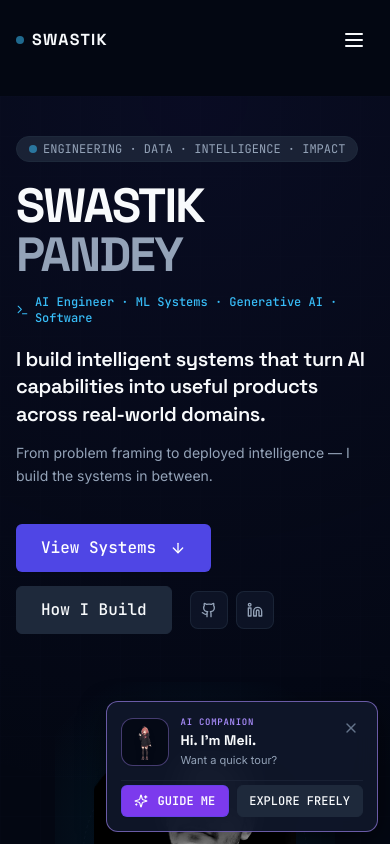
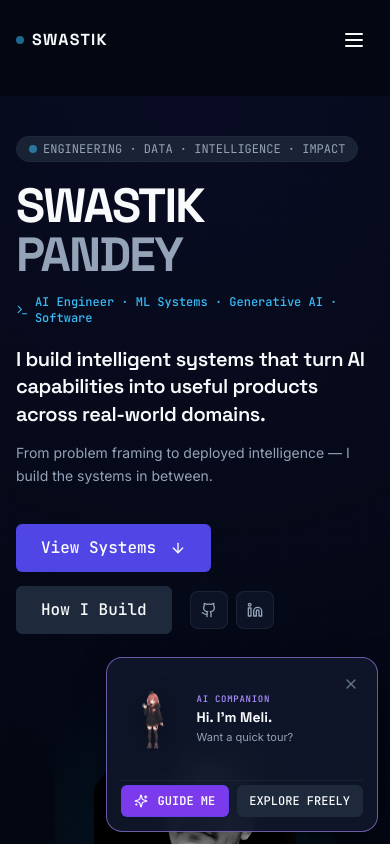
Before and after one commit to SwastikPandey1024/portfolio, a React (Vite) app: page / in a window 390 px wide. Shown: the top 844 px of the page. Built offline with nearby package versions, Linux system fonts and the light colour scheme.

Commit message:
fix(meli): prominent character avatar scale and decouple speaker mute from card collapse

```diff
--- a/src/components/meli/MeliGuideWidget.tsx
+++ b/src/components/meli/MeliGuideWidget.tsx
@@ -72,13 +72,17 @@ export const MeliGuideWidget: React.FC = () => {
               animate={{ opacity: 1, y: 0, scale: 1 }}
               exit={{ opacity: 0, y: prefersReducedMotion ? 0 : 10, scale: 0.95 }}
               transition={{ duration: 0.35, delay: prefersReducedMotion ? 0 : 0.6 }}
-              className="surface-card p-3.5 sm:p-5 border border-semantic-violet/60 bg-surface/95 backdrop-blur-md shadow-surface-elevated rounded-xl flex flex-col gap-3 max-w-[340px] sm:max-w-[380px]"
+              className="surface-card p-3.5 sm:p-5 border border-semantic-violet/60 bg-surface/95 backdrop-blur-md shadow-surface-elevated rounded-2xl flex flex-col gap-3 max-w-[340px] sm:max-w-[390px]"
             >
               <div className="flex items-start justify-between gap-3">
                 <div className="flex items-center gap-3">
-                  <div className="w-12 h-12 sm:w-14 sm:h-14 rounded-xl bg-canvas/80 border border-semantic-violet/40 p-1 flex items-center justify-center shrink-0 shadow-sm">
-                    <MeliSprite state="greeting" size="md" className="w-full h-full" />
-                  </div>
+                  <motion.div
+                    animate={prefersReducedMotion ? {} : { y: [0, -3, 0] }}
+                    transition={{ duration: 3, repeat: Infinity, ease: 'easeInOut' }}
+                    className="shrink-0"
+                  >
+                    <MeliSprite state="greeting" size="avatar" className="w-16 h-24 sm:w-18 sm:h-26" />
+                  </motion.div>
                   <div>
                     <span className="font-mono text-[9px] sm:text-[10px] text-semantic-violet uppercase tracking-wider font-semibold block">
                       AI COMPANION
@@ -86,7 +90,7 @@ export const MeliGuideWidget: React.FC = () => {
                     <h4 id="meli-prompt-title" className="font-display text-sm sm:text-base font-bold text-content-primary">
                       {MELI_FIRST_VISIT.title}
                     </h4>
-                    <p className="font-body text-[11px] sm:text-xs text-content-muted mt-0.5">
+                    <p className="font-body text-[11px] sm:text-xs text-content-muted mt-0.5 leading-relaxed">
                       {MELI_FIRST_VISIT.prompt}
                     </p>
                   </div>
@@ -125,8 +129,8 @@ export const MeliGuideWidget: React.FC = () => {
             </motion.div>
           )}
 
-          {/* 2. Expanded Active Contextual Guide Card */}
-          {guideEnabled && guideExpanded && !isFirstVisitPrompt && currentGuidance && !guideMuted && (
+          {/* 2. Expanded Active Contextual Guide Card with Prominent Character Avatar */}
+          {guideEnabled && guideExpanded && !isFirstVisitPrompt && currentGuidance && (
             <motion.div
               key={`meli-guide-${currentGuidance.sectionId}`}
               id="meli-guide-panel"
@@ -137,7 +141,7 @@ export const MeliGuideWidget: React.FC = () => {
               exit={{ opacity: 0, y: prefersReducedMotion ? 0 : 10 }}
               transition={{ duration: 0.2 }}
               className={cn(
-                'surface-card p-3 sm:p-4 border bg-surface/95 backdrop-blur-md shadow-surface-elevated rounded-xl flex flex-col gap-2 max-w-[320px] sm:max-w-[380px]',
+                'surface-card p-3 sm:p-4 border bg-surface/95 backdrop-blur-md shadow-surface-elevated rounded-2xl flex flex-col gap-2 max-w-[340px] sm:max-w-[400px]',
                 currentAccent.border
               )}
             >
@@ -159,7 +163,7 @@ export const MeliGuideWidget: React.FC = () => {
                     aria-label={guideMuted ? 'Unmute Meli Guide' : 'Mute Meli Guide'}
                     className="p-1 text-content-subtle hover:text-content-primary rounded transition-colors"
                   >
-                    {guideMuted ? <VolumeX className="w-3.5 h-3.5" /> : <Volume2 className="w-3.5 h-3.5" />}
+                    {guideMuted ? <VolumeX className="w-3.5 h-3.5 text-content-muted" /> : <Volume2 className="w-3.5 h-3.5" />}
                   </button>
                   <button
                     type="button"
@@ -172,11 +176,20 @@ export const MeliGuideWidget: React.FC = () => {
                 </div>
               </div>
 
-              {/* Message Body with Explicit Character Avatar Container */}
-              <div className="flex items-start gap-3 pt-1">
-                <div className="w-12 h-12 sm:w-14 sm:h-14 rounded-xl bg-canvas/80 border border-border/80 p-1 flex items-center justify-center shrink-0 shadow-sm">
-                  <MeliSprite state={spriteState} size="md" className="w-full h-full" />
-                </div>
+              {/* Character Avatar & Dialogue Layout */}
+              <div className="flex items-center gap-3 pt-1">
+                <motion.div
+                  animate={prefersReducedMotion ? {} : { y: [0, -3, 0] }}
+                  transition={{ duration: 3.2, repeat: Infinity, ease: 'easeInOut' }}
+                  className="shrink-0 flex items-center justify-center"
+                >
+                  <MeliSprite
+                    state={spriteState}
+                    size="avatar"
+                    className="w-16 sm:w-20 h-24 sm:h-28"
+                  />
+                </motion.div>
+
                 <div className="flex-1 min-w-0">
                   <p className="font-body text-xs sm:text-sm text-content-primary leading-relaxed">
                     "{currentGuidance.message}"
@@ -186,7 +199,7 @@ export const MeliGuideWidget: React.FC = () => {
                   {currentGuidance.actionText && currentGuidance.targetSection && (
                     <a
                       href={`#${currentGuidance.targetSection}`}
-                      className="inline-flex items-center gap-1 font-mono text-[10px] sm:text-[11px] font-semibold text-semantic-cyan hover:underline mt-1.5"
+                      className="inline-flex items-center gap-1 font-mono text-[10px] sm:text-[11px] font-semibold text-semantic-cyan hover:underline mt-2"
                     >
                       {currentGuidance.actionText} <ArrowRight className="w-3 h-3" />
                     </a>
@@ -197,7 +210,7 @@ export const MeliGuideWidget: React.FC = () => {
           )}
 
           {/* 3. Minimized Dock Toggle Pill */}
-          {!isFirstVisitPrompt && (!guideExpanded || !guideEnabled || guideMuted) && (
+          {!isFirstVisitPrompt && (!guideExpanded || !guideEnabled) && (
             <motion.button
               key="meli-dock-toggle"
               type="button"
--- a/src/components/meli/MeliSprite.tsx
+++ b/src/components/meli/MeliSprite.tsx
@@ -5,7 +5,7 @@ import { cn } from '@/lib/utils';
 
 export interface MeliSpriteProps {
   state?: MeliSpriteState;
-  size?: 'sm' | 'md' | 'lg';
+  size?: 'sm' | 'md' | 'lg' | 'avatar' | 'hero';
   className?: string;
   altText?: string;
 }
@@ -14,11 +14,13 @@ const SIZE_MAP = {
   sm: 'w-10 h-10',
   md: 'w-14 h-14',
   lg: 'w-20 h-20',
+  avatar: 'w-16 sm:w-20 h-24 sm:h-28',
+  hero: 'w-24 sm:w-28 h-36 sm:h-40',
 };
 
 export const MeliSprite: React.FC<MeliSpriteProps> = ({
   state = 'idle',
-  size = 'md',
+  size = 'avatar',
   className,
   altText = `Meli AI Companion (${state} state)`,
 }) => {
@@ -59,12 +61,12 @@ export const MeliSprite: React.FC<MeliSpriteProps> = ({
         <img
           src={currentSrc}
           alt={altText}
-          width={128}
-          height={128}
+          width={160}
+          height={240}
           loading="eager"
           decoding="sync"
           onError={handleError}
-          className="w-full h-full max-w-full max-h-full object-contain filter drop-shadow-md select-none pointer-events-none"
+          className="w-full h-full max-w-full max-h-full object-contain filter drop-shadow-[0_4px_12px_rgba(0,0,0,0.4)] select-none pointer-events-none transition-transform duration-300 hover:scale-105"
         />
       </picture>
     </div>
```
